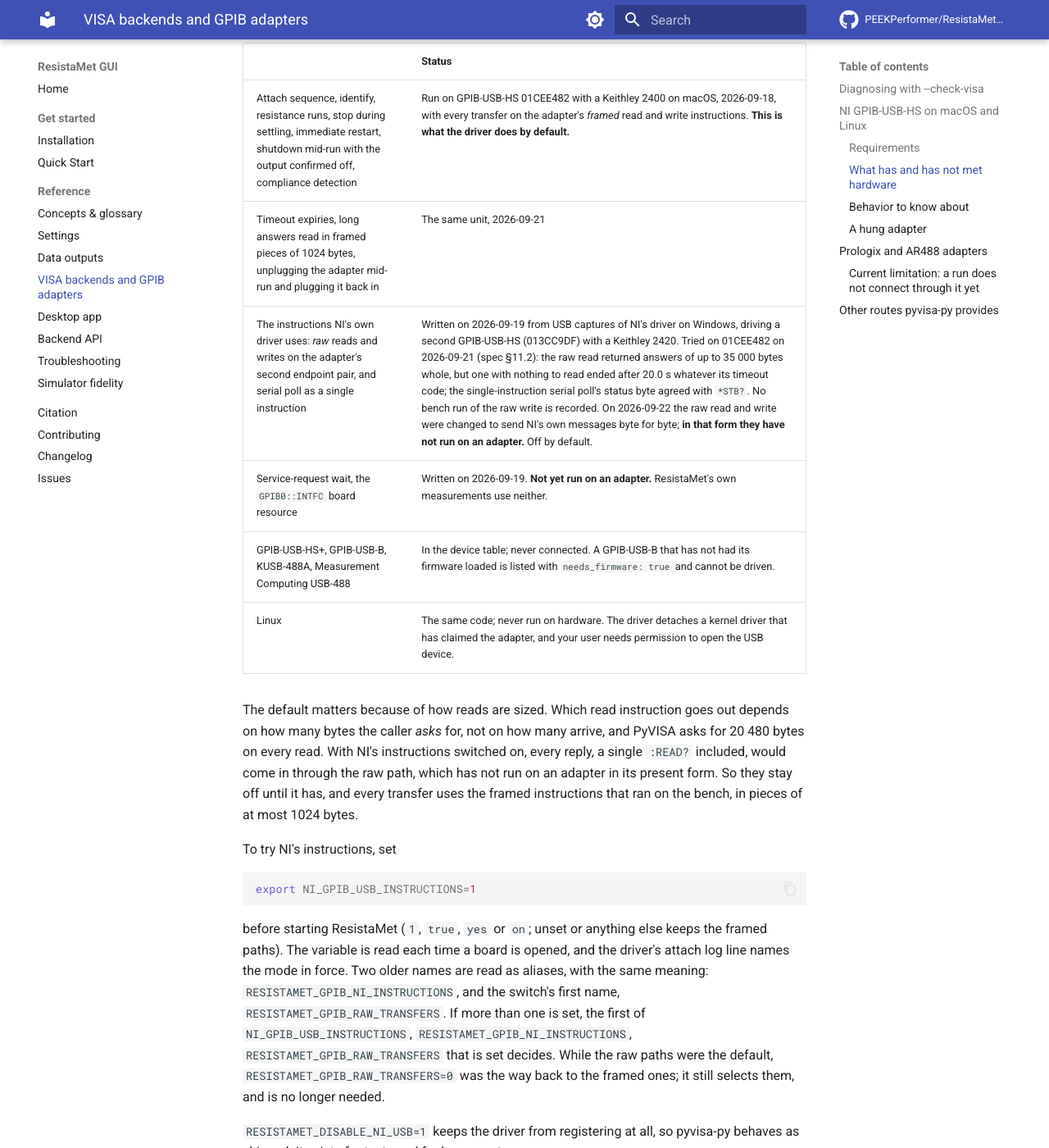
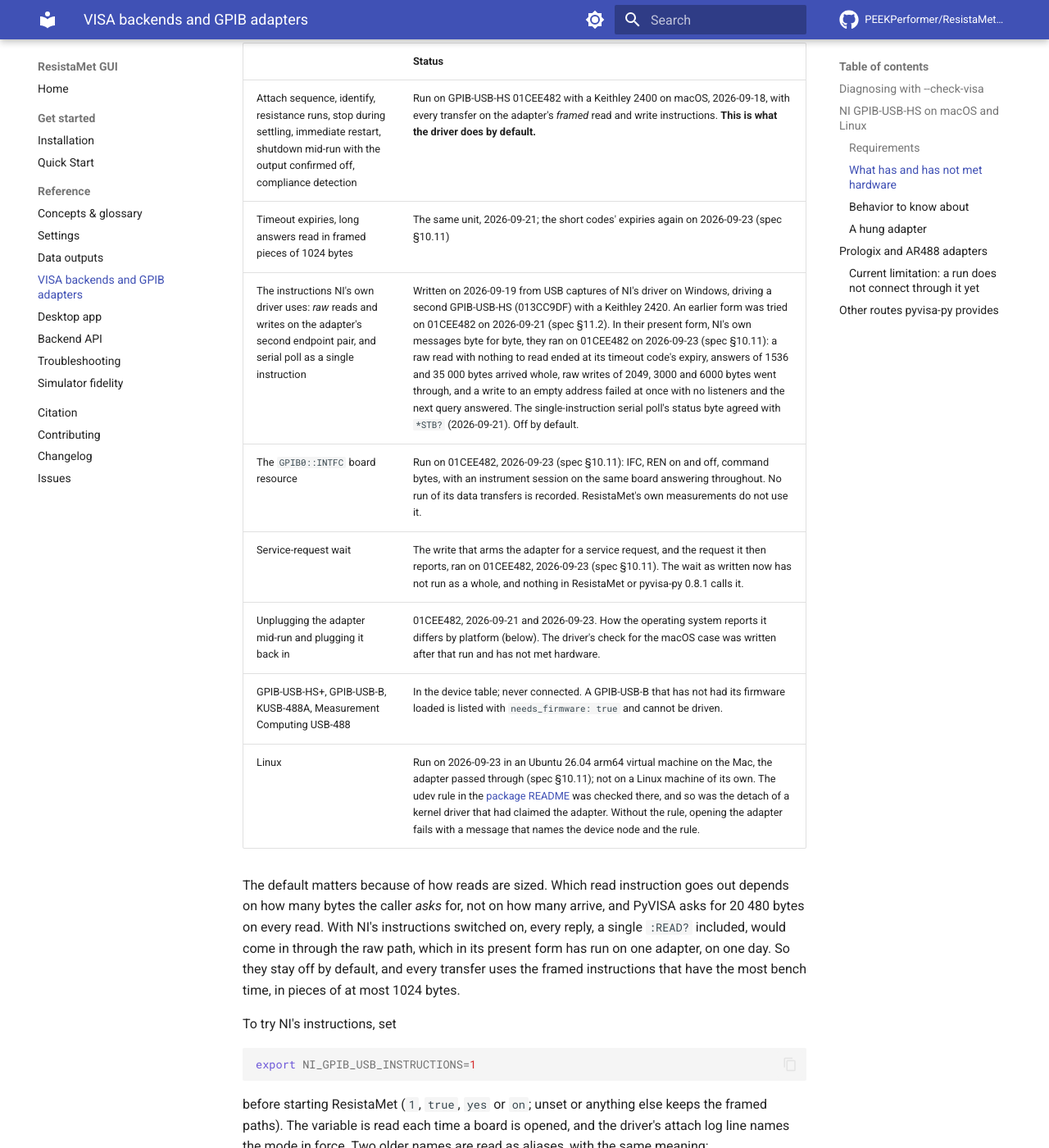
Before and after one commit to PEEKPerformer/ResistaMet-GUI, an MkDocs documentation site: the page built from docs/gpib.md, in a window 1280 px wide and 1400 px high, scrolled down 3362 px. Shown: the whole window at 82% size. Built offline with MkDocs 1.6.1 and Material for MkDocs 9.7.7, drawn with Linux system fonts in a browser that asks for light colours; comment, search, counter and statistics services are not loaded; some of the changed text lies outside the part shown.

Commit message:
Bring the driver's docs up to the 2026-09-23 bench
The package README, docs/gpib.md and the module docstrings still said
the driver had never run on Linux, that NI's raw messages had not run
on an adapter, that the INTFC resource and the SRQ wait had not, and
that 0xf5-0xf8 were not timed on unit 01CEE482. Spec §10.11 records all
of these from the bench.

The docs now say that the driver ran in an Ubuntu 26.04 arm64 virtual
machine with the adapter passed through, not on a Linux machine of its
own; that the README's udev rule and the kernel-driver detach were
checked there, the detach with usbserial's generic driver; that NI's
messages ran on 01CEE482, a 0x0b ending at its code's expiry, and stay
opt-in; that the INTFC line operations, device clear and trigger ran;
that the SRQ push needs the arming write, which ran, while the wait as
now written has not run as a whole; and how an unplug is reported on
each platform, with the macOS check not yet run on hardware. The
timeout table gains 01CEE482's short codes and its 0xf9 on the wire.

The expiry tables themselves are unchanged. The comments say the new
0xf5-0xf8 figures are not entered and that the estimate used for them
instead is above each.

```diff
--- a/docs/gpib.md
+++ b/docs/gpib.md
@@ -88,13 +88,15 @@
 | | Status |
 |---|---|
 | Attach sequence, identify, resistance runs, stop during settling, immediate restart, shutdown mid-run with the output confirmed off, compliance detection | Run on GPIB-USB-HS 01CEE482 with a Keithley 2400 on macOS, 2026-09-18, with every transfer on the adapter's *framed* read and write instructions. **This is what the driver does by default.** |
-| Timeout expiries, long answers read in framed pieces of 1024 bytes, unplugging the adapter mid-run and plugging it back in | The same unit, 2026-09-21 |
-| The instructions NI's own driver uses: *raw* reads and writes on the adapter's second endpoint pair, and serial poll as a single instruction | Written on 2026-09-19 from USB captures of NI's driver on Windows, driving a second GPIB-USB-HS (013CC9DF) with a Keithley 2420. Tried on 01CEE482 on 2026-09-21 (spec §11.2): the raw read returned answers of up to 35 000 bytes whole, but one with nothing to read ended after 20.0 s whatever its timeout code; the single-instruction serial poll's status byte agreed with `*STB?`. No bench run of the raw write is recorded. On 2026-09-22 the raw read and write were changed to send NI's own messages byte for byte; **in that form they have not run on an adapter.** Off by default. |
-| Service-request wait, the `GPIB0::INTFC` board resource | Written on 2026-09-19. **Not yet run on an adapter.** ResistaMet's own measurements use neither. |
+| Timeout expiries, long answers read in framed pieces of 1024 bytes | The same unit, 2026-09-21; the short codes' expiries again on 2026-09-23 (spec §10.11) |
+| The instructions NI's own driver uses: *raw* reads and writes on the adapter's second endpoint pair, and serial poll as a single instruction | Written on 2026-09-19 from USB captures of NI's driver on Windows, driving a second GPIB-USB-HS (013CC9DF) with a Keithley 2420. An earlier form was tried on 01CEE482 on 2026-09-21 (spec §11.2). In their present form, NI's own messages byte for byte, they ran on 01CEE482 on 2026-09-23 (spec §10.11): a raw read with nothing to read ended at its timeout code's expiry, answers of 1536 and 35 000 bytes arrived whole, raw writes of 2049, 3000 and 6000 bytes went through, and a write to an empty address failed at once with no listeners and the next query answered. The single-instruction serial poll's status byte agreed with `*STB?` (2026-09-21). Off by default. |
+| The `GPIB0::INTFC` board resource | Run on 01CEE482, 2026-09-23 (spec §10.11): IFC, REN on and off, command bytes, with an instrument session on the same board answering throughout. No run of its data transfers is recorded. ResistaMet's own measurements do not use it. |
+| Service-request wait | The write that arms the adapter for a service request, and the request it then reports, ran on 01CEE482, 2026-09-23 (spec §10.11). The wait as written now has not run as a whole, and nothing in ResistaMet or pyvisa-py 0.8.1 calls it. |
+| Unplugging the adapter mid-run and plugging it back in | 01CEE482, 2026-09-21 and 2026-09-23. How the operating system reports it differs by platform (below). The driver's check for the macOS case was written after that run and has not met hardware. |
 | GPIB-USB-HS+, GPIB-USB-B, KUSB-488A, Measurement Computing USB-488 | In the device table; never connected. A GPIB-USB-B that has not had its firmware loaded is listed with `needs_firmware: true` and cannot be driven. |
-| Linux | The same code; never run on hardware. The driver detaches a kernel driver that has claimed the adapter, and your user needs permission to open the USB device. |
+| Linux | Run on 2026-09-23 in an Ubuntu 26.04 arm64 virtual machine on the Mac, the adapter passed through (spec §10.11); not on a Linux machine of its own. The udev rule in the [package README](../resistamet_gui/gpib_usb/README.md#linux) was checked there, and so was the detach of a kernel driver that had claimed the adapter. Without the rule, opening the adapter fails with a message that names the device node and the rule. |
 
-The default matters because of how reads are sized. Which read instruction goes out depends on how many bytes the caller *asks* for, not on how many arrive, and PyVISA asks for 20 480 bytes on every read. With NI's instructions switched on, every reply, a single `:READ?` included, would come in through the raw path, which has not run on an adapter in its present form. So they stay off until it has, and every transfer uses the framed instructions that ran on the bench, in pieces of at most 1024 bytes.
+The default matters because of how reads are sized. Which read instruction goes out depends on how many bytes the caller *asks* for, not on how many arrive, and PyVISA asks for 20 480 bytes on every read. With NI's instructions switched on, every reply, a single `:READ?` included, would come in through the raw path, which in its present form has run on one adapter, on one day. So they stay off by default, and every transfer uses the framed instructions that have the most bench time, in pieces of at most 1024 bytes.
 
 To try NI's instructions, set
 
@@ -111,7 +113,7 @@
 - **Every connection scans the bus.** ResistaMet checks that the address is in `list_resources()` before it opens it. With this driver a listing is a real bus scan: interface clear, remote enable, then each of the 31 primary addresses is addressed in turn to see who listens. It takes a moment and other instruments on the bus see it.
 - **Board numbers.** The first NI adapter is `GPIB0`, unless linux-gpib is installed and already has boards, in which case NI adapters are numbered after them.
 - **Timeouts are coarse.** The adapter takes a code from a fixed table, not a time. A timeout goes out as the code NI's driver sends for it, the smallest nominal limit not below it (5 s is the 10 s code, 0xfd; a sweep's 11 to 16 s the 30 s code, 0xfe), except that 264 to 300 ms go out as 0xfb and 268 to 300 s as 0x02, because the next code down ends sooner than asked. What the adapter then waits differs by unit: for 0xfd, 16.78 s on the unit NI's driver was captured on and 20.0 s on the bench unit. A read is bounded as a whole by the longer of the two, not by the timeout set, so with the instrument silent **a 5 s timeout reports after about 20 s**, with whatever bytes had arrived. `VI_TMO_INFINITE` is stopped by the driver after 600 s. The per-code figures are in [Troubleshooting](troubleshooting.md#a-timeout-takes-about-20-s-although-5-s-was-asked) and the [package README](../resistamet_gui/gpib_usb/README.md#what-a-timeout-means).
-- **An unplugged adapter.** The operation in flight, and every later one on that session, fails at once with `VI_ERROR_CONN_LOST`; the driver does not retry on a device that is gone. After the adapter is plugged back in, the next connection finds it again with no restart. When the cable was pulled mid-run on the bench (2026-09-21), the run's file was finalised, but the output-off at cleanup could not reach the instrument, so its **output stayed on** until the next session addressed it.
+- **An unplugged adapter.** The operation in flight, and every later one on that session, fails at once with `VI_ERROR_CONN_LOST`; the driver does not retry on a device that is gone. On Linux libusb reports the device gone at the first failed call. On macOS it does not: the transfer in flight fails with an I/O error and every later request with "Other error" (spec §10.11), so after such an error the driver looks for the adapter on the USB bus, and reports it gone if it is not there. After the adapter is plugged back in, the next connection finds it again with no restart. When the cable was pulled mid-run on the bench (2026-09-21), the run's file was finalised, but the output-off at cleanup could not reach the instrument, so its **output stayed on** until the next session addressed it.
 
 ### A hung adapter
 
```
Also changed, not shown: resistamet_gui/gpib_usb/README.md (+42 -20 lines), 6 other files.
